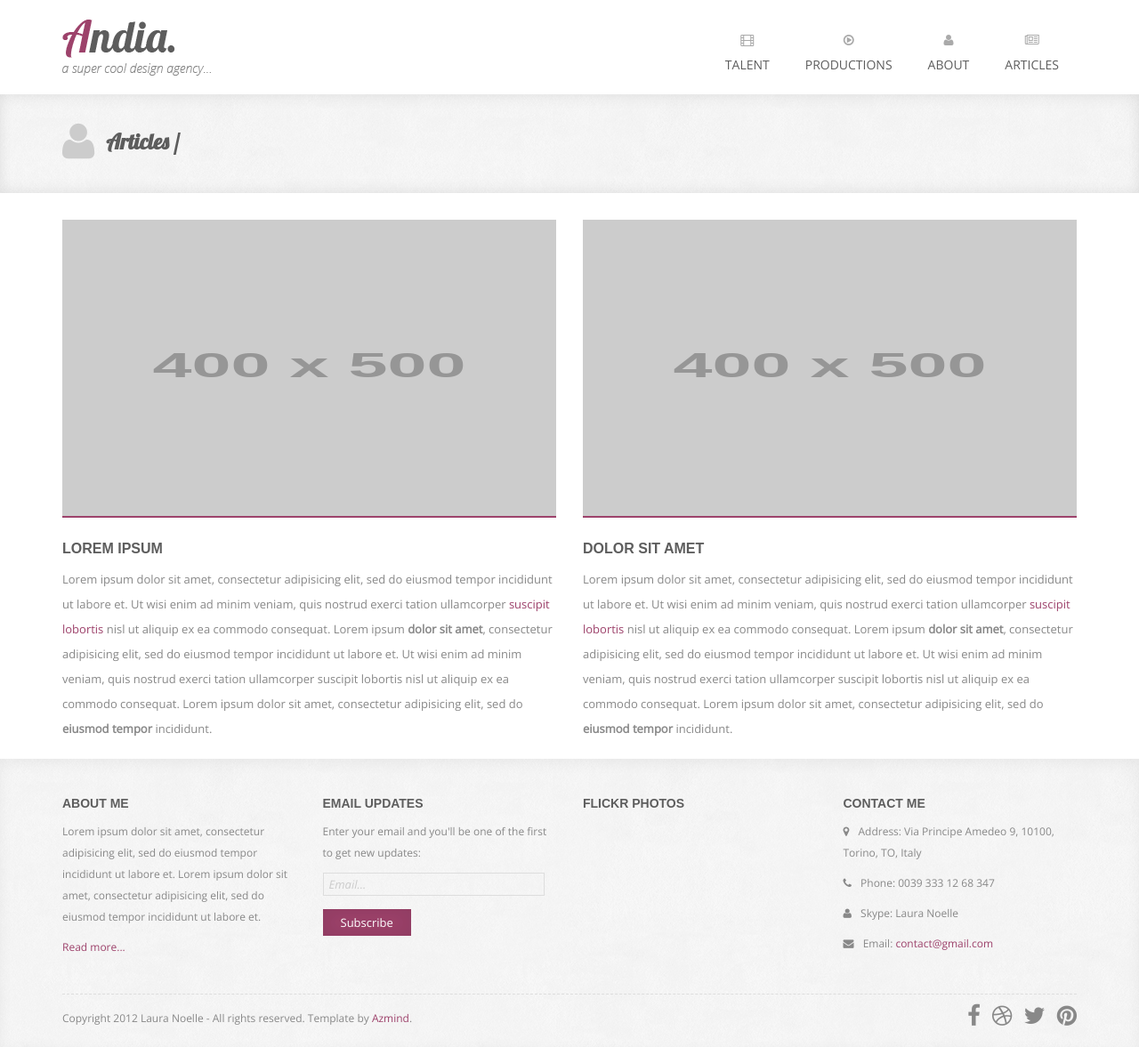
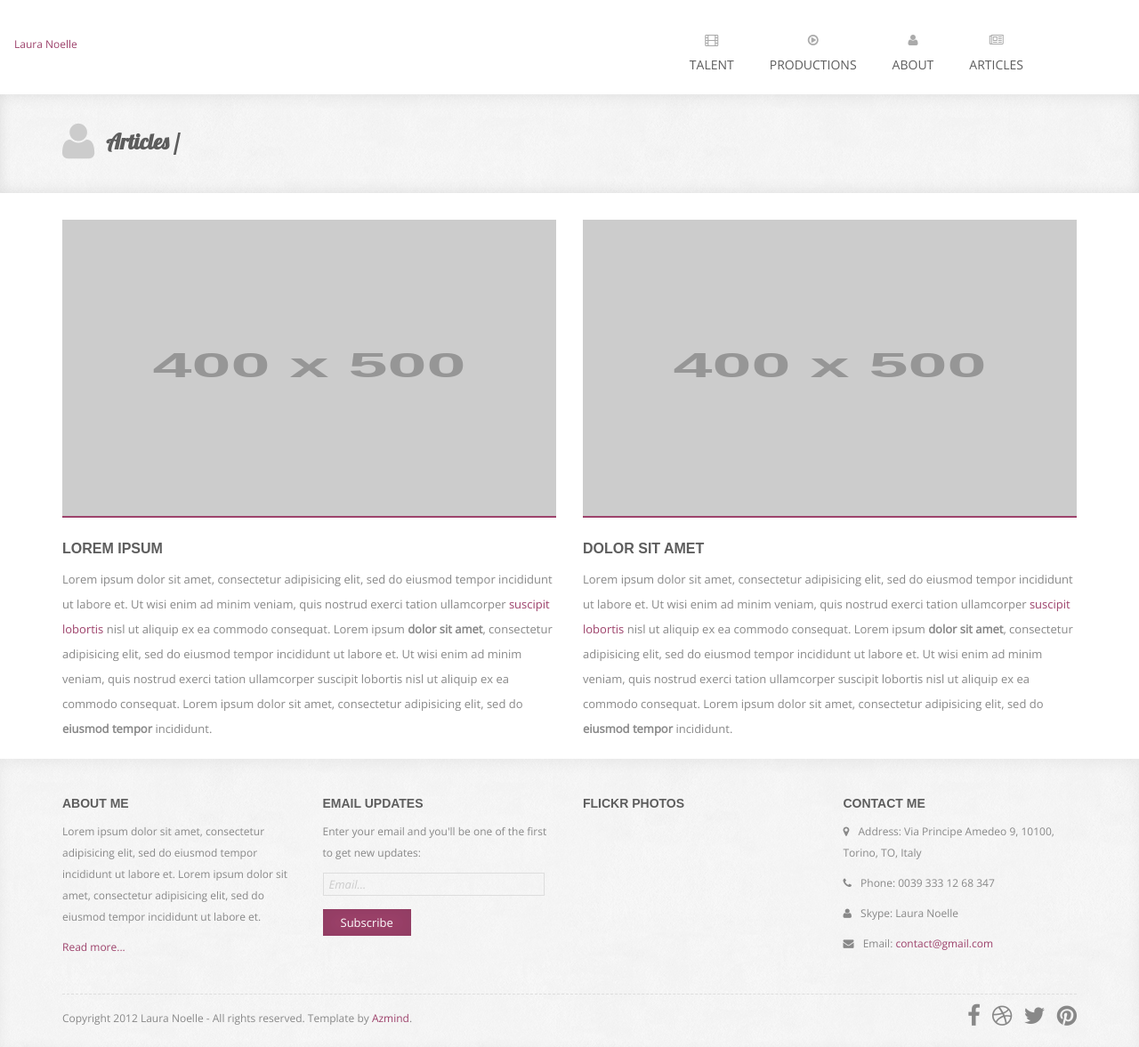
Before and after one commit to jchai002/Laura-Noelle-Portfolio, a Jekyll site: the page built from articles.html, in a window 1280 px wide. Shown: the whole page at 89% size. Built offline with Jekyll 4.4.1, drawn with Linux system fonts in a browser that asks for light colours; some web fonts are replaced.

Commit message:
update navbar sizing

```diff
--- a/_includes/top_menu.html
+++ b/_includes/top_menu.html
@@ -2,13 +2,15 @@
 <nav class="navbar" role="navigation">
   <div class="container">
     <div class="navbar-header">
+      <div class="branding" >
+        <a href="/">Laura Noelle</a>
+      </div>
       <button type="button" class="navbar-toggle collapsed" data-toggle="collapse" data-target="#top-navbar-1">
         <span class="sr-only">Toggle navigation</span>
         <span class="icon-bar"></span>
         <span class="icon-bar"></span>
         <span class="icon-bar"></span>
       </button>
-      <a class="navbar-brand" href="index.html">Laura Noelle</a>
     </div>
     <!-- Collect the nav links, forms, and other content for toggling -->
     <div class="collapse navbar-collapse" id="top-navbar-1">
--- a/_sass/_global.scss
+++ b/_sass/_global.scss
@@ -122,8 +122,28 @@
 	border: 0;
 	//Instead of the line below you could use @include border-radius($radius, $vertical-radius)
 	border-radius: 0;
-	> .container .navbar-brand {
-		margin-left: 0;
+	.container,.navbar-header,.navbar-toggle {
+		height: 50px;
+		margin: 0;
+		padding: 0;
+	}
+	@media (min-width: 768px) {
+		.container,.navbar-header, .navbar-toggle {
+			height: 100px;
+		}
+	}
+	.navbar-header {
+		padding: $space-inset-md;
+		display: flex;
+		justify-content: space-between;
+		.branding {
+			display: flex;
+			align-items: center;
+			height: 100%;
+		}
+		&::before, &::after {
+			display: none;
+		}
 	}
 }
 .dropdown-menu {
@@ -144,12 +164,6 @@
 			color: #9d426b;
 		}
 	}
-}
-.navbar-brand {
-	width: 167px;
-	height: 106px;
-	background: url(../img/logo.png) left center no-repeat;
-	text-indent: -99999px;
 }
 .slider-container {
 	margin: 0 auto;
--- a/_sass/base/_media-queries.scss
+++ b/_sass/base/_media-queries.scss
@@ -36,7 +36,6 @@
 
 	.navbar>.container .navbar-brand { margin-left: 15px; }
 	.navbar-collapse { border: 0; }
-	.navbar-toggle { margin-top: 16px; }
 	.navbar-toggle .icon-bar { background: #5d5d5d; }
 	ul.navbar-nav li a { padding: 15px 20px; text-align: left; }
 	ul.navbar-nav li a br { display: none; }
```
